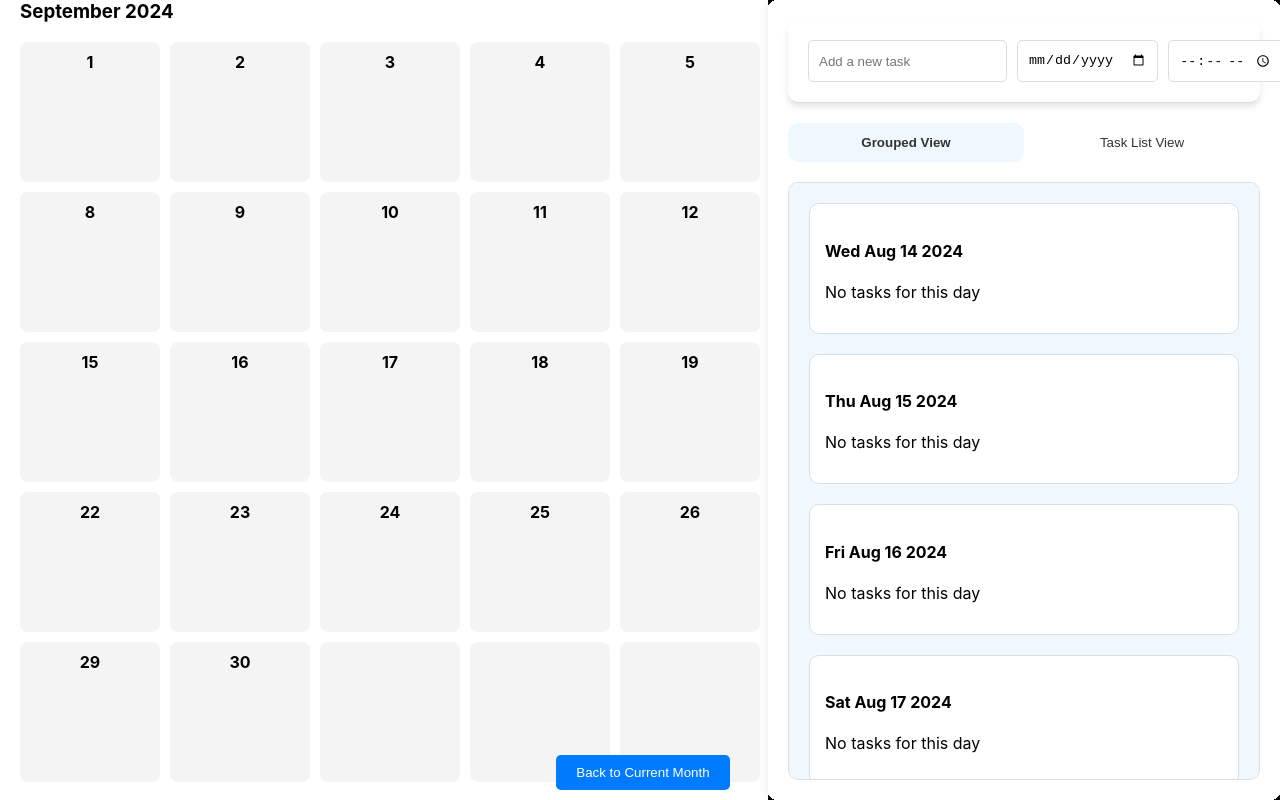
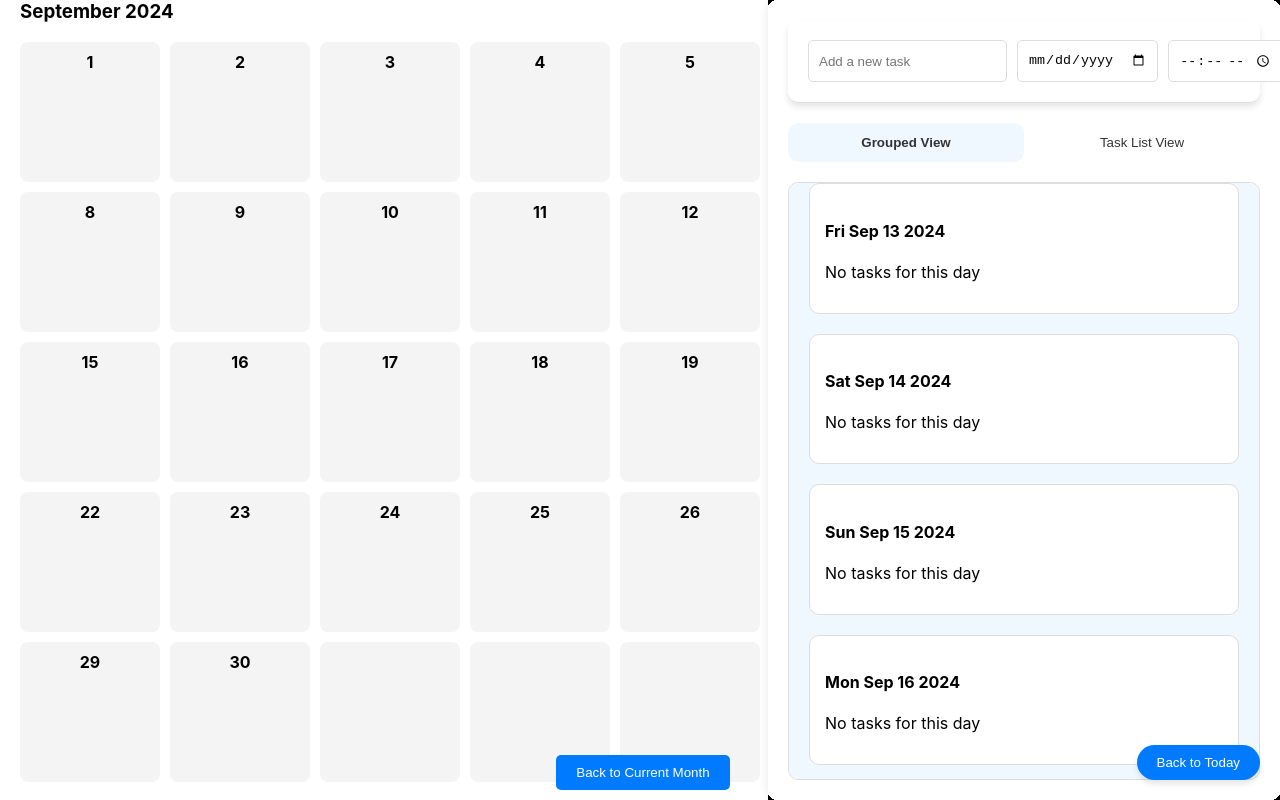
Before and after one commit to TuckTuckC/Calendar-Plus, a React (Create React App) app: page / in a window 1280 px wide. Built offline with nearby package versions, Linux system fonts and the light colour scheme; the HTML template or start-up script is replaced by a standard one.

Commit message:
adds a back to today button and makes the grouped task list view start at today by default

```diff
--- a/src/Components/TodoList/TodoList.css
+++ b/src/Components/TodoList/TodoList.css
@@ -94,6 +94,7 @@
 /* Styles for the grouped and list views */
 .grouped-view {
     background-color: #f0f8ff;
+    scrollbar-width: none;
 }
 
 .list-view {
@@ -168,3 +169,21 @@
     transform: scale(1.05); /* Slightly enlarge the button on hover */
     transition: filter 0.3s ease, transform 0.3s ease;
 }
+
+.scroll-to-today-btn {
+    position: fixed;
+    bottom: 20px;
+    right: 20px;
+    background-color: #007bff;
+    color: white;
+    border: none;
+    border-radius: 50px;
+    padding: 10px 20px;
+    cursor: pointer;
+    box-shadow: 0px 4px 6px rgba(0, 0, 0, 0.1);
+    z-index: 1000;
+  }
+
+  .scroll-to-today-btn:hover {
+    background-color: #0056b3;
+  }
--- a/src/Components/TodoList/TodoList.jsx
+++ b/src/Components/TodoList/TodoList.jsx
@@ -13,7 +13,9 @@ const TodoList = ({ todoList, setTodoList, setModalItem, setModalVisibility }) =
   const scrollContainerRef = useRef(null); // Reference to scroll container
   const [activeView, setActiveView] = useState('grouped'); // Track active view
   const [loading, setLoading] = useState(false);
+  const [isLoading, setIsLoading] = useState(true);
   const [daysOffset, setDaysOffset] = useState({ past: 15, future: 30 });
+  const scrollRef = useRef(null)
 
   const handleAddTodo = () => {
     if (inputValue.trim() && dueDate) {
@@ -90,7 +92,7 @@ const renderTaskGroups = () => {
       const isToday = currentDay.toDateString() === today.toDateString(); // Check if it's today
 
       days.push(
-      <div className={`todo-category ${isToday ? 'today' : ''}`} key={`tododay-${dateKey}`}>
+        <div className={`todo-category ${isToday ? 'today' : ''}`} ref={isToday ? scrollRef : null} key={`tododay-${dateKey}`}>
           <h4>{currentDay.toDateString()}</h4>
           {sortedTasks.length > 0 ? (
             sortedTasks.map((task) => (
@@ -111,11 +113,10 @@ const renderTaskGroups = () => {
     return days;
   };
 
- const initialScroll = () => {
-  const todayElement = document.querySelector('.today');
-  console.log(todayElement);
-  if (todayElement) {
-  scrollContainerRef.current.scrollTop = todayElement.offsetTop;
+  const initialScroll = (today) => {
+    if (today) {
+      console.log('Today: ', today);
+      scrollContainerRef.current.scrollTop = today.offsetTop;
 
     }
   }
@@ -146,11 +147,10 @@ const renderTaskGroups = () => {
   };
 
   useEffect(() => {
-    if (scrollContainerRef.current) {
-      const todayElement = document.querySelector('.today');
-      if (todayElement) {
-        scrollContainerRef.current.scrollTop = todayElement.offsetTop;
-      }
+    if (scrollRef.current) {
+      console.log(scrollRef.current);
+
+      scrollRef.current.scrollIntoView({ behavior: 'instant', block: 'start' })
     }
   }, []);
 
@@ -207,6 +207,16 @@ const renderTaskGroups = () => {
           {renderTaskGroups()}
           {console.log(document.querySelector('.today'))
           }
+          <button
+            className="scroll-to-today-btn"
+            onClick={() => {scrollRef.current.scrollIntoView({ behavior: 'smooth', block: 'start' })
+            console.log(scrollRef)}
+
+          }
+          >
+            Back to Today
+          </button>
+
         </div>
         <div className="view-content list-view">
           {renderUpcomingTasks()}
```
Lines whose indentation alone changed are shown as unchanged.
